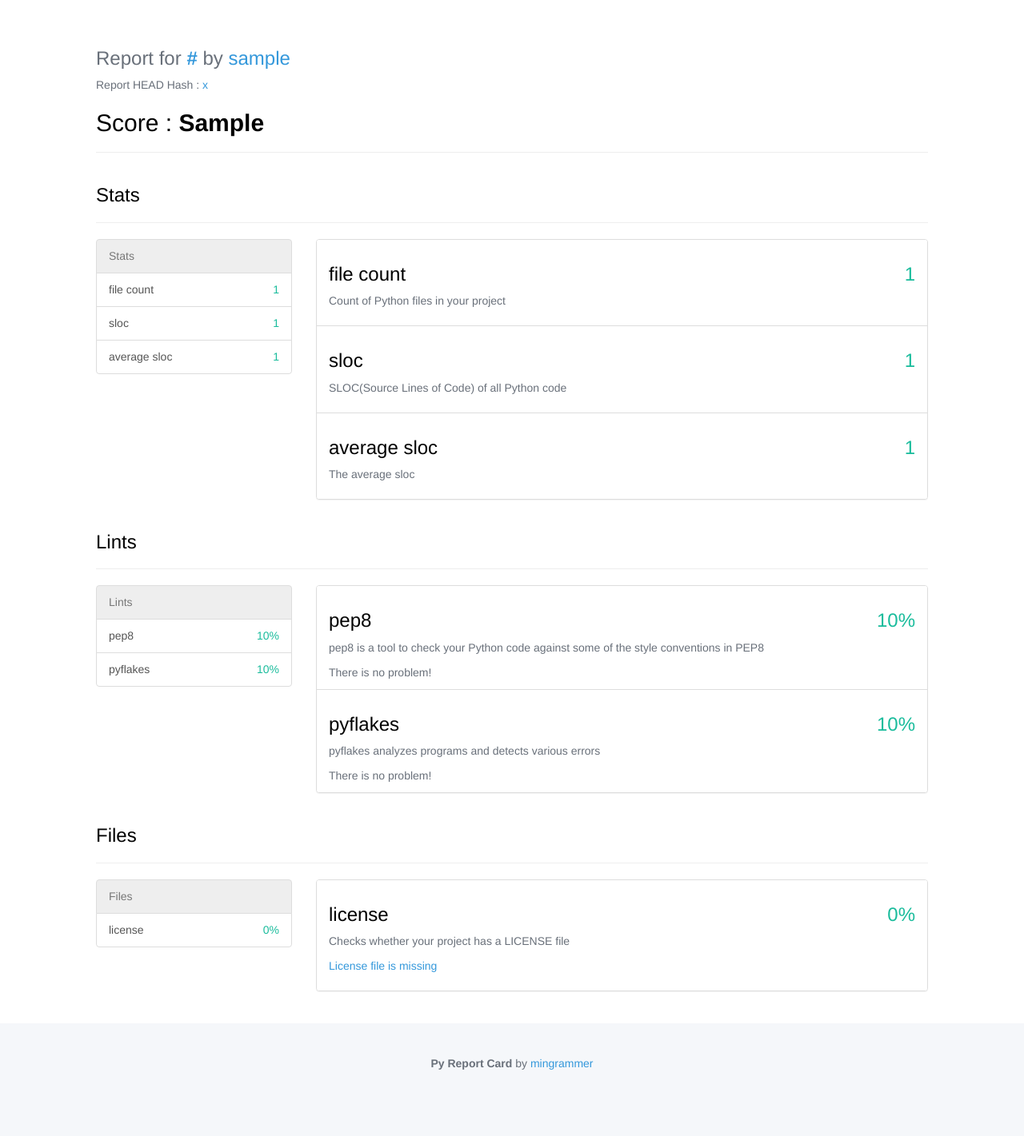
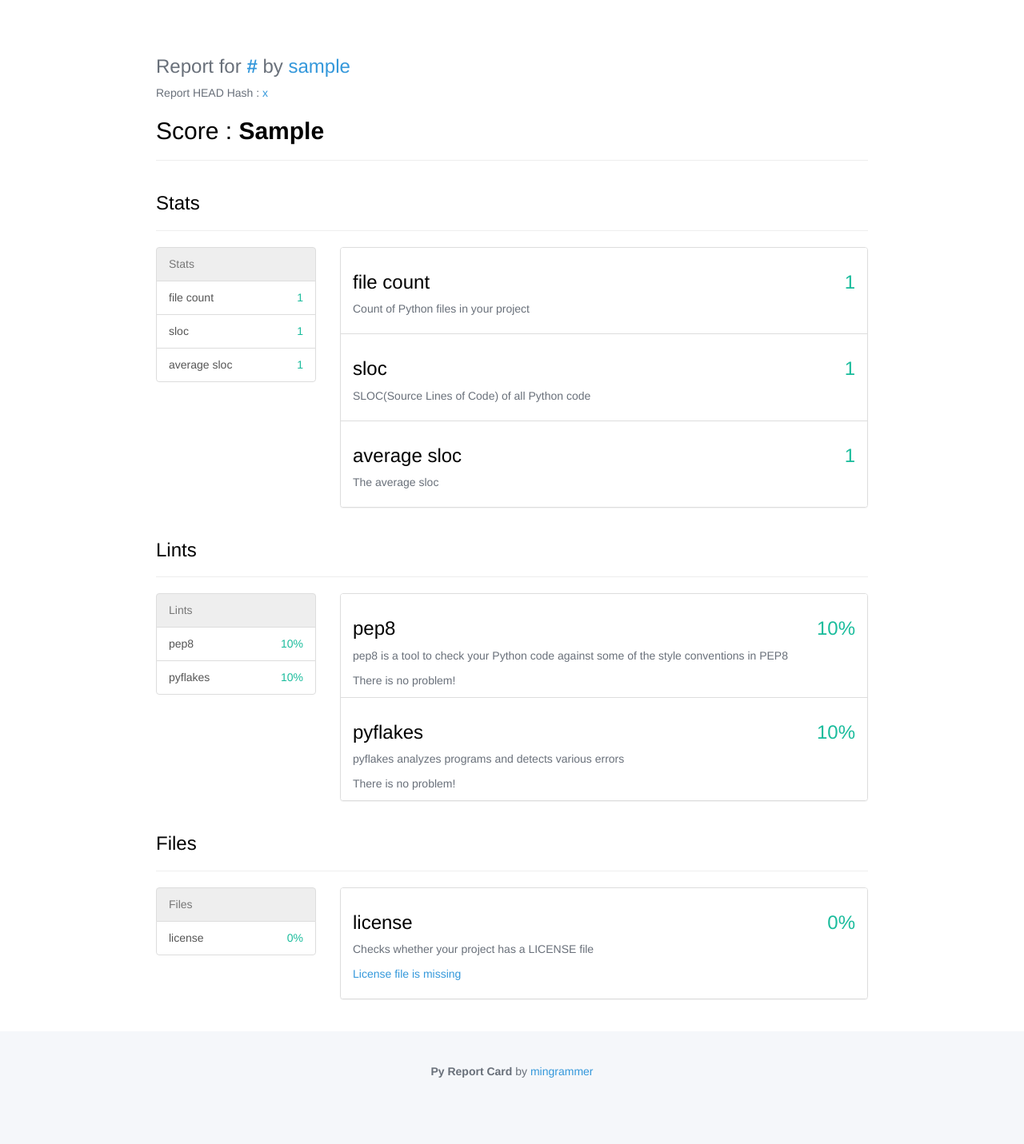
Before and after one commit to mingrammer/pyreportcard, a Flask app: template app/templates/report/results.html in a window 1280 px wide. Shown: the part 52-1483 px from the top of the page at 80% size. Before the commit the page ends 1390 px from the top, so only its background shows below. Run offline with Flask 2, Linux system fonts and the light colour scheme; the template is opened without the code that fills it: most values are stand-ins (such as "Sample title", 1, 10 or a date in 2020); some libraries are stand-ins or nearby versions.

Commit message:
Fix the broken layouts on small size screen

```diff
--- a/app/static/css/pyreportcard.css
+++ b/app/static/css/pyreportcard.css
@@ -86,13 +86,18 @@ span {
 }
 
 .results-container {
-    padding-top: 40px;
+    padding-top: 50px;
 }
 
 .results {
-    margin: 0 100px;
+    max-width: 960px;
+    margin: 0 auto;
     padding-left: 20px;
     padding-right: 20px;
+}
+
+.results-summary {
+    padding: 0 15px;
 }
 
 .results-summary .title {
@@ -106,14 +111,6 @@ span {
 
 .results-details .details-section {
     overflow: auto;
-}
-
-.results-details .section-menu {
-    padding-left: 0;
-}
-
-.results-details .section-content {
-    padding-right: 0;
 }
 
 .results-details .section-content .content-description {
--- a/app/templates/report/files.html
+++ b/app/templates/report/files.html
@@ -1,7 +1,9 @@
 <div class="details-section files">
-  <h3 class="black">Files</h3>
-  <hr>
-  <div class="col-md-3 section-menu">
+  <div class="col-md-12">
+    <h3 class="black">Files</h3>
+    <hr>
+  </div>
+  <div class="col-md-3">
     <div class="list-group">
       <a href="#" class="list-group-item disabled">
         Files
@@ -9,7 +11,7 @@
       <a href="#file-license" class="list-group-item">license <span class="pull-right mint">{% if report.analysis_results.license.has_license %}100%{% else %}0%{% endif %}</span></a>
     </div>
   </div>
-  <div class="col-md-9 section-content">
+  <div class="col-md-9">
     <div class="panel panel-default">
       <ul class="list-group">
         <li id="#file-license" class="list-group-item">
--- a/app/templates/report/lints.html
+++ b/app/templates/report/lints.html
@@ -1,7 +1,9 @@
 <div class="details-section lints">
-  <h3 class="black">Lints</h3>
-  <hr>
-  <div class="col-md-3 section-menu">
+  <div class="col-md-12">
+    <h3 class="black">Lints</h3>
+    <hr>
+  </div>
+  <div class="col-md-3">
     <div class="list-group">
       <a href="#" class="list-group-item disabled">
         Lints
@@ -10,7 +12,7 @@
       <a href="#lint-pyflakes" class="list-group-item">pyflakes <span class="pull-right mint">{{ report.analysis_results.pyflakes_lint.score }}%</span></a>
     </div>
   </div>
-  <div class="col-md-9 section-content">
+  <div class="col-md-9">
     <div class="panel panel-default">
     <ul class="list-group">
       <li id="lint-pep8" class="list-group-item">
--- a/app/templates/report/results.html
+++ b/app/templates/report/results.html
@@ -7,8 +7,8 @@
       <h3 class="title">Report for <a href="https://{{ report.url }}"><strong>{{ report.url }}</strong></a> by <a href="https://github.com/{{ report.username }}">{{ report.username }}</a></h3>
       <p>Report HEAD Hash : <a href="https://{{ report.url }}/commit/{{ report.last_latest_hash }}">{{ report.last_latest_hash }}</a></p>
       <h2 class="title black">Score : <strong>{{ report.analysis_results.report_grade }}</strong></h2>
+      <hr>
     </div>
-    <hr>
     <div class="results-details">
       {% include "report/stats.html" %}
       {% include "report/lints.html" %}
--- a/app/templates/report/stats.html
+++ b/app/templates/report/stats.html
@@ -1,7 +1,9 @@
 <div class="details-section stats">
-  <h3 class="black">Stats</h3>
-  <hr>
-  <div class="col-md-3 section-menu">
+  <div class="col-md-12">
+    <h3 class="black">Stats</h3>
+    <hr>
+  </div>
+  <div class="col-md-3">
     <div class="list-group">
       <a href="#" class="list-group-item disabled">
         Stats
@@ -11,7 +13,7 @@
       <a href="#count-avg-line" class="list-group-item">average sloc <span class="pull-right mint">{{ report.analysis_results.count.avg_line_count }}</span></a>
     </div>
   </div>
-  <div class="col-md-9 section-content">
+  <div class="col-md-9">
     <div class="panel panel-default">
       <ul class="list-group">
         <li id="count-file" class="list-group-item">
```
